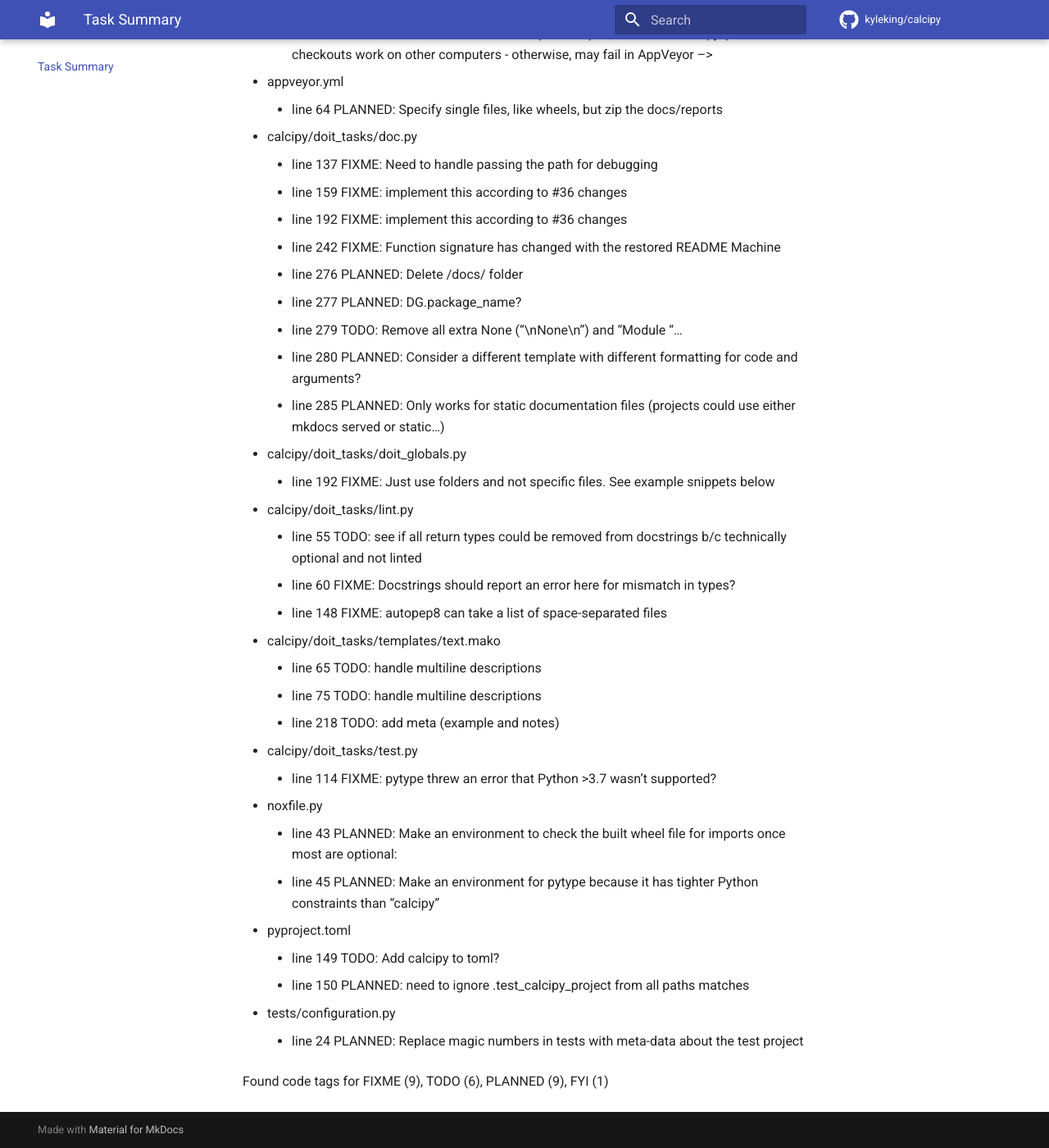
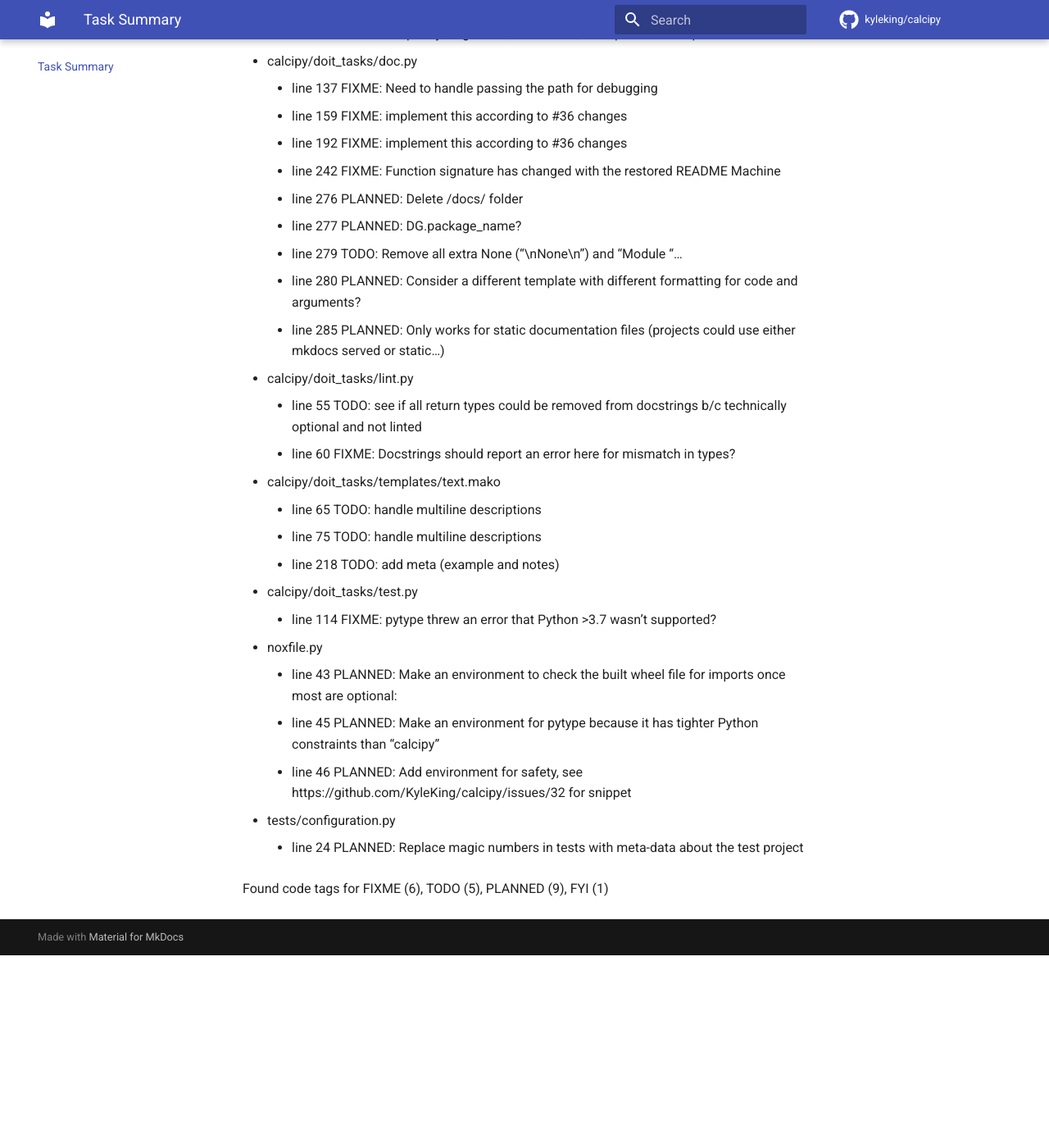
Before and after one commit to KyleKing/calcipy, an MkDocs documentation site: the page built from docs/CODE_TAG_SUMMARY.md, in a window 1280 px wide and 1400 px high, scrolled down 350 px. Shown: the whole window at 82% size. Built offline with MkDocs 1.6.1 and Material for MkDocs 9.7.7, drawn with Linux system fonts in a browser that asks for light colours; comment, search, counter and statistics services are not loaded; after the commit the page ends 1515 px from its top, so only the background shows below that; some of the changed text lies outside the part shown.

Commit message:
docs: update tag summary and changelog

```diff
--- a/docs/CODE_TAG_SUMMARY.md
+++ b/docs/CODE_TAG_SUMMARY.md
@@ -1,12 +1,9 @@
 # Task Summary
 
-Auto-Generated by calcipy
+Auto-Generated by `calcipy`
 
 - .pre-commit-config.yaml
     - line  60     FYI: Re-run when dropping Python 3.8
-
-- .test_calcipy_project/docs/README.md
-    - line   7   FIXME: convert this to a submodule (on an orphan branch of calcipy?) so that checkouts work on other computers - otherwise, may fail in AppVeyor -->
 
 - appveyor.yml
     - line  64 PLANNED: Specify single files, like wheels, but zip the docs/reports
@@ -22,13 +19,9 @@ Auto-Generated by calcipy
     - line 280 PLANNED: Consider a different template with different formatting for code and arguments?
     - line 285 PLANNED: Only works for static documentation files (projects could use either mkdocs served or static...)
 
-- calcipy/doit_tasks/doit_globals.py
-    - line 192   FIXME: Just use folders and not specific files. See example snippets below
-
 - calcipy/doit_tasks/lint.py
     - line  55    TODO: see if all return types could be removed from docstrings b/c technically optional and not linted
     - line  60   FIXME: Docstrings should report an error here for mismatch in types?
-    - line 148   FIXME: autopep8 can take a list of space-separated files
 
 - calcipy/doit_tasks/templates/text.mako
     - line  65    TODO: handle multiline descriptions
@@ -41,14 +34,11 @@ Auto-Generated by calcipy
 - noxfile.py
     - line  43 PLANNED: Make an environment to check the built wheel file for imports once most are optional:
     - line  45 PLANNED: Make an environment for pytype because it has tighter Python constraints than "calcipy"
-
-- pyproject.toml
-    - line 149    TODO: Add calcipy to toml?
-    - line 150 PLANNED: need to ignore .test_calcipy_project from all paths matches
+    - line  46 PLANNED: Add environment for safety, see https://github.com/KyleKing/calcipy/issues/32 for snippet
 
 - tests/configuration.py
     - line  24 PLANNED: Replace magic numbers in tests with meta-data about the test project
 
-Found code tags for FIXME (9), TODO (6), PLANNED (9), FYI (1)
+Found code tags for FIXME (6), TODO (5), PLANNED (9), FYI (1)
 
 <!-- calcipy:skip_tags -->
```
Also changed, not shown: docs/CHANGELOG.md (+11 -0 lines), 1 other file.
